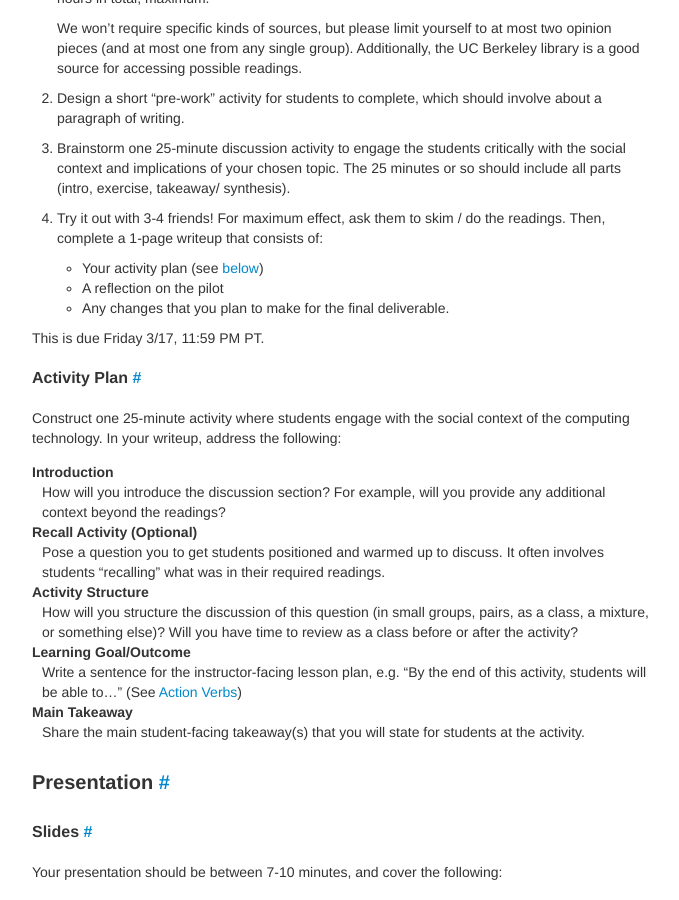
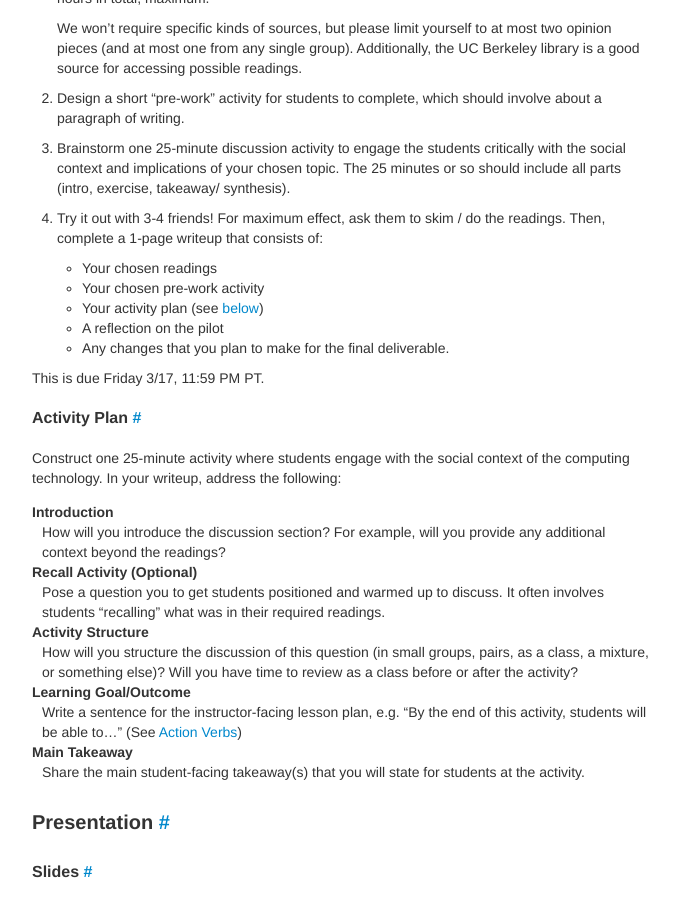
Before and after one commit to Berkeley-CS195/sp23, a Jekyll site: the page built from assignments/h195-proj2.md, in a window 1280 px wide and 900 px high, scrolled down 1189 px. Shown: the whole window, without its empty margins (458-1137 px from the left). Built offline with Jekyll 4.4.1, drawn with Linux system fonts in a browser that asks for light colours.

Commit message:
Add readings + prework to writeup

```diff
--- a/assignments/h195-proj2.md
+++ b/assignments/h195-proj2.md
@@ -81,6 +81,8 @@ Please read the following:
 4. Try it out with 3-4 friends! For maximum effect, ask them to skim / do the
    readings. Then, complete a 1-page writeup that consists of:
 
+   - Your chosen readings
+   - Your chosen pre-work activity
    - Your activity plan (see [below](#activity-plan))
    - A reflection on the pilot
    - Any changes that you plan to make for the final deliverable.
```
